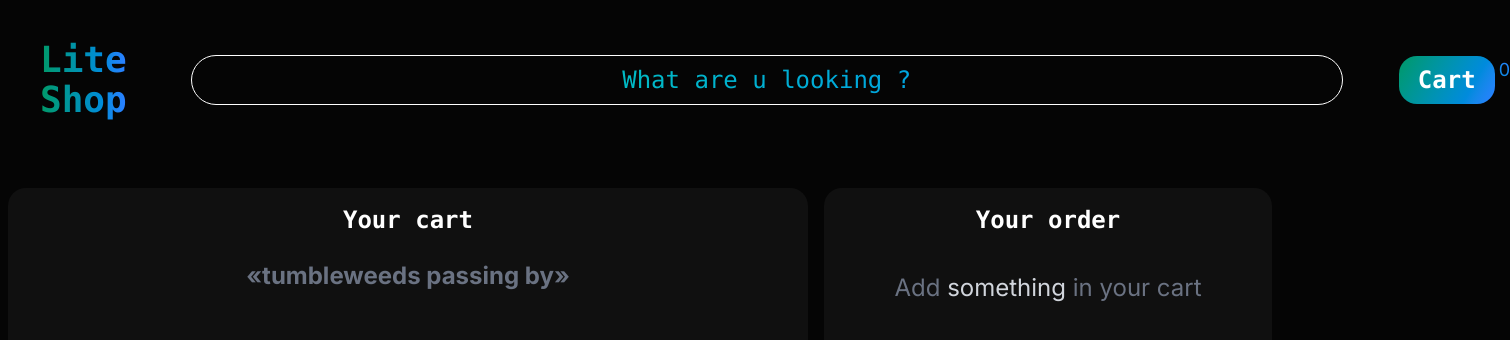
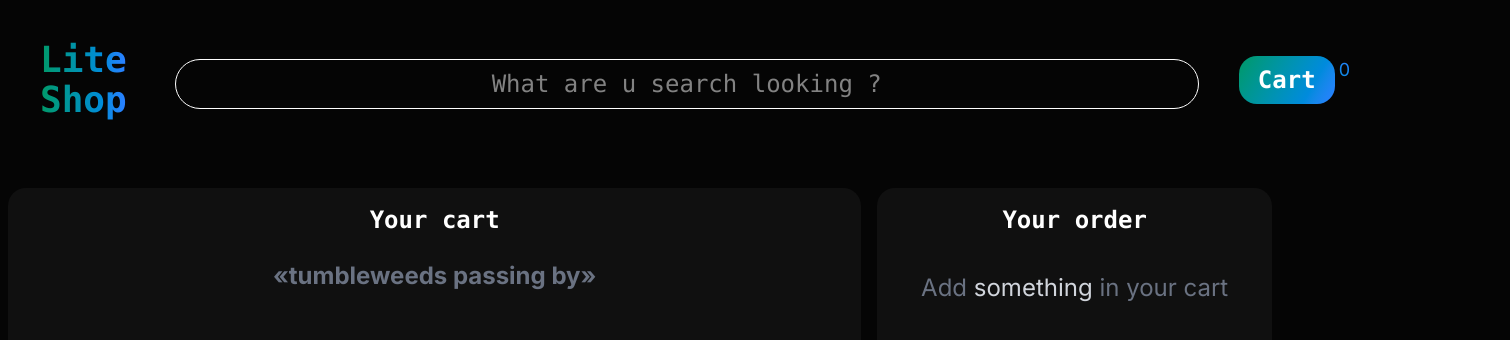
Before and after one commit to M1g3l14Ka/lite-shop, a Next.js app: page /pages/cart in a window 1280 px wide. Shown: the top 340 px of the page, 1510 px wide, since content can reach past the window. Built offline with nearby package versions, Linux system fonts and the light colour scheme.

Commit message:
add filter and move fetch url to .env

```diff
--- a/package.json
+++ b/package.json
@@ -13,6 +13,7 @@
     "@hugeicons/react": "^1.1.6",
     "class-variance-authority": "^0.7.1",
     "clsx": "^2.1.1",
+    "dotenv": "^17.3.1",
     "framer-motion": "^12.38.0",
     "lucide-react": "^0.577.0",
     "motion": "^12.38.0",
@@ -20,6 +21,7 @@
     "radix-ui": "^1.4.3",
     "react": "19.2.4",
     "react-dom": "19.2.4",
+    "react-hot-toast": "^2.6.0",
     "shadcn": "^4.1.0",
     "tailwind-merge": "^3.5.0",
     "tw-animate-css": "^1.4.0",
--- a/src/app/page.tsx
+++ b/src/app/page.tsx
@@ -7,7 +7,7 @@ import Footer from "@/components/Footer";
 
 export default function Home() {
   return (
-    <div className="flex flex-col flex-1 items-center justify-center min-h-screenbg-[#050505] z-0">
+    <div className="flex flex-col flex-1 items-center justify-center min-h-screen bg-[#050505]">
       <Header/>
       <Main/>
       <Footer/>
--- a/src/components/Cart.tsx
+++ b/src/components/Cart.tsx
@@ -6,6 +6,7 @@ import { motion } from "framer-motion"
 import { calculateDiscountPrice } from "@/utils/priceUtils"
 import { Trash2 } from "lucide-react"
 import { useState } from "react"
+import { toast } from 'react-hot-toast'
 
 
 export default function Cart() {
@@ -38,12 +39,12 @@ export default function Cart() {
     const handleClearItemsInOrder = () => {
         removeItemsInOrder(selectedItems)
         setSelectedItems([])
-        alert("You made an order!")
+        toast.success("You made an order!")
     }
 
     const handleClearCart = () => {
         clearCart();
-        alert('You cleaned your cart!')
+        toast.success('You cleaned your cart!')
     }
 
     const totalPrice = cart.filter(item => selectedItems.includes(item.id)).reduce((sum, item) => {return sum + (calculateDiscountPrice(item.price, item.discountPercentage) * item.quantity)}, 0)
@@ -56,7 +57,7 @@ export default function Cart() {
         transition={{duration:0.7}}
         className="w-full min-h-screen flex relative"
     >
-        <div className="w-200 shrink-0 p-2 text-xl font-bold bg-[#101010] m-2 rounded-2xl">
+        <div className="w-full lg:w-2/3 shrink-0 p-2 text-xl font-bold bg-[#101010] m-2 rounded-2xl">
             <div className="grid grid-cols-1 gap-4 text-white">
                 <div className="text-white flex flex-wrap gap-4 m-2 w-auto h-auto justify-center">
                     <h1 className="text-2xl font-bold font-mono">Your cart</h1>
--- a/src/components/Footer.tsx
+++ b/src/components/Footer.tsx
@@ -11,7 +11,7 @@ export default function Footer() {
     const getCurrentYear = new Date().getFullYear();
 
     return(
-        <footer className="flex flex-col justify-center items-center max-w-7xl text-2xl h-screen mt-auto relative w-full">
+        <footer className="flex flex-col justify-center items-center max-w-7xl text-2xl min-h-screen relative w-full">
             <h1 className="text-6xl mb-12 text-transparent bg-clip-text bg-linear-to-r from-emerald-400 to-blue-500 font-bold font-mono">
                 Frequently Asked Questions
             </h1>
@@ -41,7 +41,7 @@ export default function Footer() {
                                 Links:
                                 <ul>
                                     <li><a href="https://github.com/M1g3l14Ka" target="_blank" rel="noopener noreferrer" className="hover:text-white transition-colors w-fit">GitHub</a></li>
-                                    <li><a href="https://michael-resume.vercel.app/" target="_blank" rel="noopener noreferrer" className="hover:text-white transition-colors w-fit">Own Site</a></li>
+                                    <li><a href="https://www.michaelkasion.ru/" target="_blank" rel="noopener noreferrer" className="hover:text-white transition-colors w-fit">Own Site</a></li>
                                     <li><a href="https://t.me/M1g3L14Ka" target="_blank" rel="noopener noreferrer" className="hover:text-white transition-colors w-fit">Telegram</a></li>
                                 </ul>
                             </h2>
--- a/src/components/Hero.tsx
+++ b/src/components/Hero.tsx
@@ -3,13 +3,13 @@
 import { motion } from "framer-motion"
 import Link from "next/link"
 import { useCartStore } from '@/store/cartStore'
-import { useState } from "react"
+import { useFilterStore } from "@/store/filterStore"
 
 export default function Hero() {
 
     const cart = useCartStore((state) => state.cart)
-    const [filterItem, setFilterItem] = useState('')
-
+    const searchQuery = useFilterStore((state) => state.searchQuery)
+    const setSearchQuery = useFilterStore((state) => state.setSearchQuery)
 
     return(
         <motion.header
@@ -27,19 +27,14 @@ export default function Hero() {
                 </Link>
 
 
-                <div className="flex flex-col items-center text-2xl font-mono rounded-xl">
-                    <div className="mx-2 rounded-full p-2">
-                        <input
-                            value={filterItem}
-                            type="text"
-                            placeholder="What are u looking ?"
-                            onChange={(e) => setFilterItem(e.target.value)}
-                            className="rounded-full w-6xl bg-[#050505] py-2 border border-white text-center text-transparent bg-clip-text bg-linear-to-r from-emerald-400 to-blue-500"
-                            onKeyDown={
-                                (e) => e.key === "Enter"
-                            }
-                        />
-                    </div>
+                <div className="flex flex-col items-center lg:flex-wrap text-2xl font-mono rounded-xl mt-2">
+                    <input
+                        value={searchQuery}
+                        type="text"
+                        placeholder="What are u search looking ?"
+                        onChange={(e) => setSearchQuery(e.target.value)}
+                        className="rounded-full w-5xl bg-[#050505] py-2 border border-white text-center text-white"
+                    />
                 </div>
 
 
--- a/src/components/Main.tsx
+++ b/src/components/Main.tsx
@@ -6,12 +6,23 @@ import { Products } from "@/types/types"
 import { useCartStore } from '@/store/cartStore'
 import Image from "next/image"
 import { calculateDiscountPrice } from '@/utils/priceUtils'
+import { useFilterStore } from "@/store/filterStore"
+import { useDebounce } from "use-debounce"
 
+const API_URL = process.env.NEXT_PUBLIC_API_URL!;
 
 export default function Main() {
+
     const [productsData, setProductsData] = useState<Products[]>([])
     const [loadingData, setLoadingData] = useState(true)
     const [error, setError] = useState<string | null>(null)
+
+    const searchQuery = useFilterStore((state) => state.searchQuery)
+    const [debouncedSearchQuery] = useDebounce(searchQuery, 500)
+
+    const filterProducts = productsData.filter((prod) => {
+        return prod.title.toLocaleLowerCase().includes(debouncedSearchQuery.toLowerCase())
+    })
 
     const addToCart = useCartStore((state) => state.addToCart)
 
@@ -78,8 +89,8 @@ export default function Main() {
 
     return (
         <main className="p-4 max-w-7xl mx-auto">
-            <div className="grid grid-cols-1 sm:grid-cols-2 md:grid-cols-3 lg:grid-cols-5 gap-3">
-                {productsData.map((prod: Products, index: number) => {
+            <div className="grid sm:grid-cols-2 md:grid-cols-3 lg:grid-cols-5 gap-3">
+                {filterProducts.map((prod: Products, index: number) => {
                     const discountPrice = calculateDiscountPrice(prod.price, prod.discountPercentage)
 
                     return (
@@ -88,7 +99,7 @@ export default function Main() {
                             animate={{ opacity: 1, y: 0 }}
                             transition={{ duration: 0.5 }}
                             key={prod.id}
-                            className="flex flex-col bg-white/5 border border-white/10 rounded-2xl p-4 hover:border-emerald-500/50 transition-colors group hover:shadow-sm hover:shadow-white/40"
+                            className="flex flex-col justify-center items-center bg-white/5 border border-white/10 rounded-2xl p-4 hover:border-emerald-500/50 transition-colors group hover:shadow-sm hover:shadow-white/40"
                         >
                             <div className="relative aspect-square w-full mb-4 overflow-hidden rounded-xl bg-white/5">
                                 <Image
@@ -132,9 +143,9 @@ export default function Main() {
     )
 }
 
-// ← Вспомогательная функция (так как fetchProductsCache не принимает signal)
+
 async function fetchProductsCacheWithSignal(signal: AbortSignal): Promise<{ products: Products[] }> {
-    const response = await fetch('https://dummyjson.com/products', { signal })
+    const response = await fetch(API_URL, { signal })
 
     if (!response.ok) {
         if (response.status === 401) throw new Error('Unauthorized (401)')
--- /dev/null
+++ b/src/store/filterStore.ts
@@ -0,0 +1,14 @@
+
+import { create } from "zustand";
+
+
+interface FilterStore {
+    searchQuery: string;
+    setSearchQuery: (query: string) => void;
+}
+
+
+export const useFilterStore = create<FilterStore>((set) => ({
+    searchQuery: "",
+    setSearchQuery: (query) => set({ searchQuery: query}),
+}))
```
Also changed, not shown: 1 other file (tests, documents, lock files or other folders).
